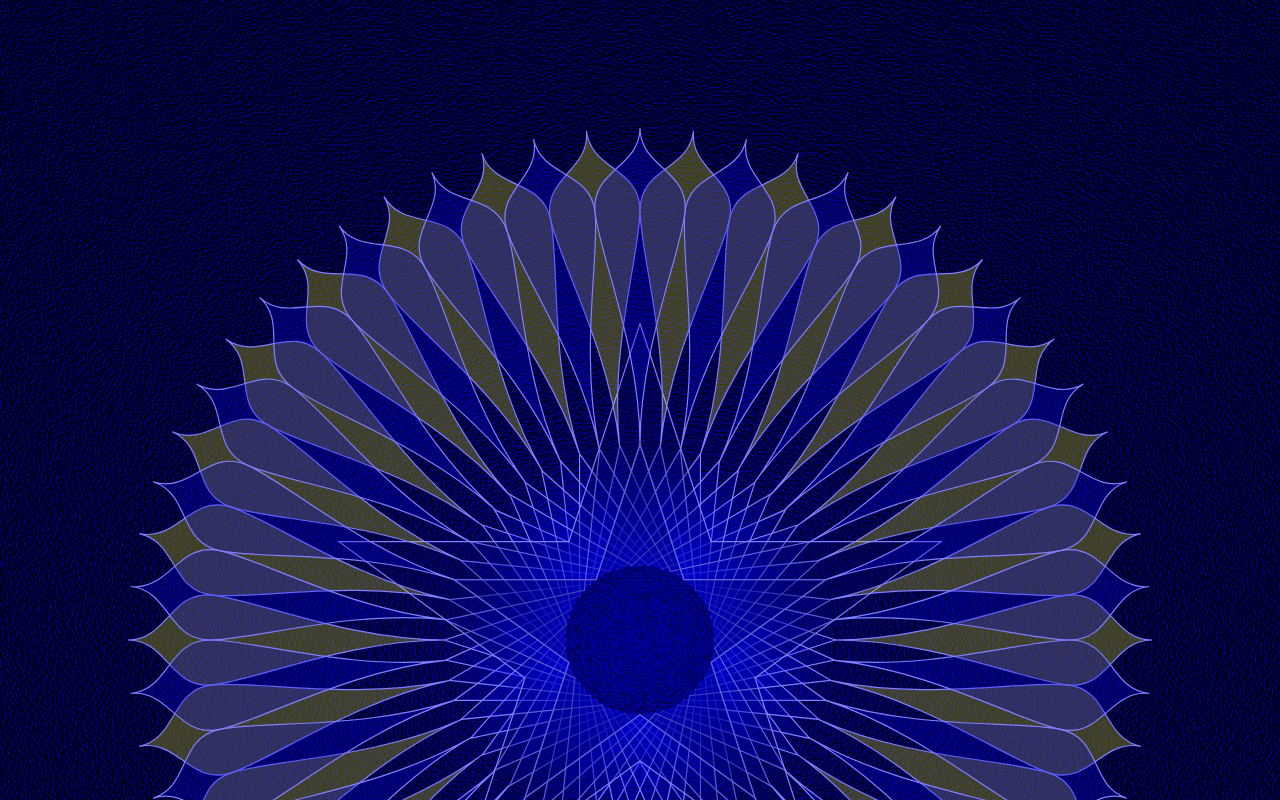
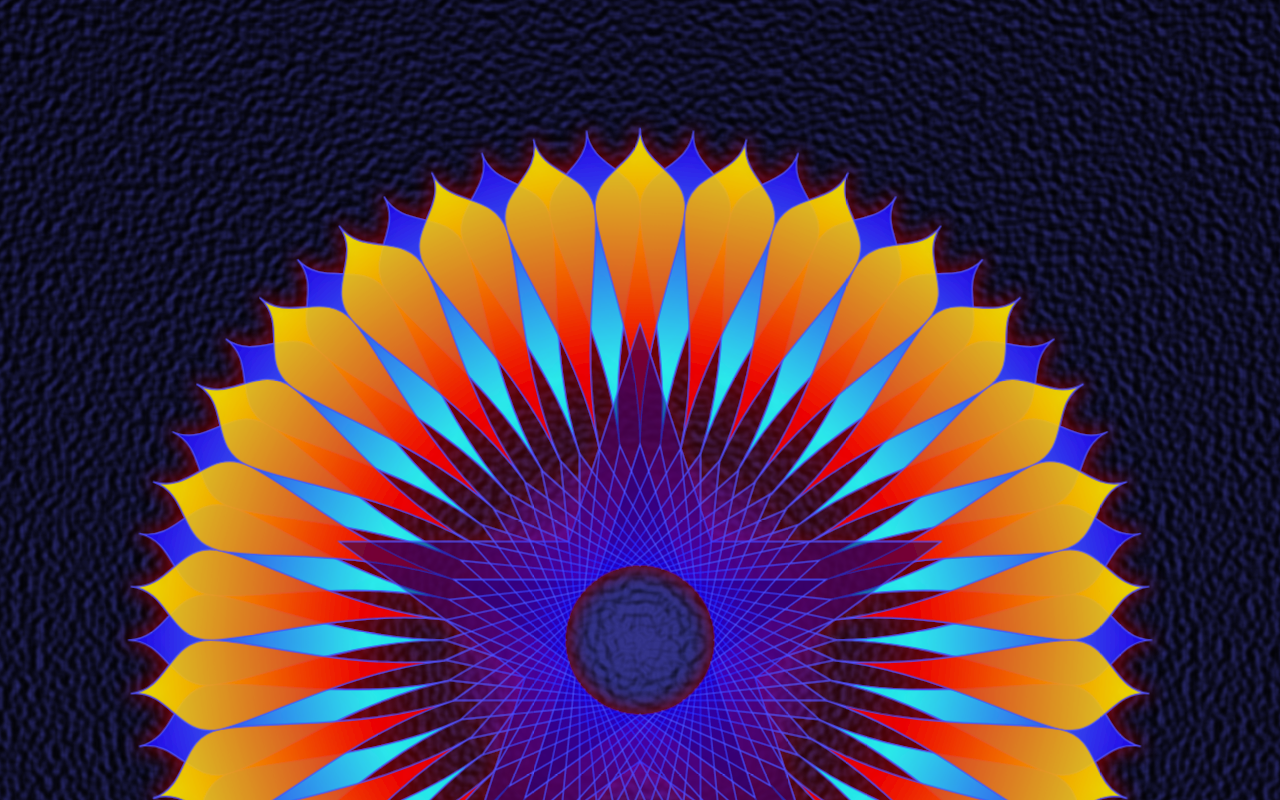
Before and after one commit to dopplerreflect/svg-wallpaper, a React (Vite) app: page / in a window 1280 px wide. Shown: the top 800 px of the page. Built offline with nearby package versions, Linux system fonts and the light colour scheme.

Commit message:
tweek blueprint

```diff
--- a/src/wallpapers/Blueprint.tsx
+++ b/src/wallpapers/Blueprint.tsx
@@ -1,5 +1,6 @@
 import React from 'react';
 import { pc } from '../utils';
+import Hexagon from './components/hexagon';
 import Star from './components/star';
 
 const PHI = (Math.sqrt(5) + 1) / 2;
@@ -8,13 +9,16 @@ const width = 1080;
 const height = 1080;
 const cx = width / 2;
 const cy = height / 2;
+const outerRadius = (height / 10) * 4;
 const numRings = 5;
-const gr = [...Array(numRings).keys()].map(k => (height / 10) * 4 * PHIm1 ** k);
-const sr = [...Array(12).keys()].map(k => gr[0] - (k + 2) ** (PHI ** PHI));
+const gr = [...Array(numRings).keys()].map(k => outerRadius * PHIm1 ** k);
+const sr = [...Array(12).keys()].map(
+  k => outerRadius - (k + 2) ** (PHI ** PHI)
+);
 const numAngles = 60;
 const angles = [...Array(numAngles).keys()].map(k => (360 / numAngles) * k);
 
-const strokeColor = 'hsl(240, 100%, 75%)';
+const strokeColor = 'hsl(240, 100%, 66%)';
 
 const p = (a: number, r: number) => ({
   x: pc(cx, cy, a, r).x,
@@ -32,18 +36,26 @@ export default function Blueprint() {
         <filter id="blueprintPaper">
           <feTurbulence
             type="fractalNoise"
-            baseFrequency={PHIm1}
+            baseFrequency={PHIm1 ** 4}
             stitchTiles="stitch"
           />
           <feSpecularLighting
-            specularConstant={PHI}
+            specularConstant={PHI ** 2}
             specularExponent={PHI ** 3}
-            lightingColor={`hsl(${240}, 100%, 33%)`}
+            lightingColor={`hsl(${240}, 50%, 33%)`}
             surfaceScale={PHI}
           >
-            <fePointLight x={cx} y={cy} z={cy / 5} />
+            <fePointLight x={cx} y={cy} z={cy / 8} />
           </feSpecularLighting>
         </filter>
+        <linearGradient id="frontPetalGradient" gradientTransform="rotate(90)">
+          <stop offset="0%" stopColor={`hsl(60, 100%, 50%)`} />
+          <stop offset="75%" stopColor={`hsl(0, 100%, 50%)`} />
+        </linearGradient>
+        <linearGradient id="rearPetalGradient" gradientTransform="rotate(90)">
+          <stop offset="0%" stopColor={`hsl(240, 100%, 50%)`} />
+          <stop offset="75%" stopColor={`hsl(180, 100%, 50%)`} />
+        </linearGradient>
         <path
           id="petal"
           d={[
@@ -61,12 +73,37 @@ export default function Blueprint() {
             ` ${p(angles[45], sr[11]).x},${p(angles[45], sr[11]).y}`,
           ].join('')}
           stroke={strokeColor}
+          strokeWidth="1"
           // fill="none"
         />
         <mask id="centerCircleMask">
           <rect width={width} height={height} fill="white" />
           <circle cx={cx} cy={cy} r={gr[4]} fill="black" />
         </mask>
+        <filter id="mandala">
+          <feFlood
+            result="flood"
+            floodColor="hsl(0, 100%, 25%)"
+            floodOpacity="1"
+          />
+          <feComposite
+            in="flood"
+            in2="SourceGraphic"
+            operator="in"
+            result="mask"
+          />
+          <feMorphology
+            in="mask"
+            operator="dilate"
+            radius="2"
+            result="dilated"
+          />
+          <feGaussianBlur in="dilated" stdDeviation="8" result="glow" />
+          <feMerge>
+            <feMergeNode in="glow" />
+            <feMergeNode in="SourceGraphic" />
+          </feMerge>
+        </filter>
       </defs>
       <rect width={width} height={height} />
       <rect
@@ -75,42 +112,7 @@ export default function Blueprint() {
         height={height}
         filter="url(#blueprintPaper)"
       />
-      {[...Array(12).keys()].map(k => (
-        <g id={`star-group-${k}`} key={k}>
-          <Star
-            key={k}
-            cx={cx}
-            cy={cy}
-            r={gr[2]}
-            rotate={(360 / 12) * k}
-            fill={`hsl(${240}, 100%, 50%)`}
-            fillOpacity={1 / 6}
-            mask="url(#centerCircleMask)"
-          />
-          <Star
-            key={k}
-            cx={cx}
-            cy={cy}
-            r={gr[2]}
-            rotate={(360 / 12) * k}
-            fill="none"
-            stroke={strokeColor}
-          />
-        </g>
-      ))}
-      {[gr[2], gr[1]].map(r => (
-        <Star
-          cx={cx}
-          cy={cy}
-          r={r}
-          rotate={-90}
-          fill={`hsl(${240}, 100%, 20%)`}
-          fillOpacity={0.25}
-          stroke={strokeColor}
-          mask="url(#centerCircleMask)"
-        />
-      ))}
-
+      <g id="mandala" filter="url(#mandala)">
         {angles.map(
           (a, i) =>
             i % 2 === 1 && (
@@ -118,8 +120,8 @@ export default function Blueprint() {
                 key={i}
                 xlinkHref="#petal"
                 transform={`rotate(${a}, ${cx}, ${cy})`}
-              fill={`hsl(${60}, 100%, 50%)`}
-              fillOpacity={0.25}
+                fill="url(#rearPetalGradient)"
+                fillOpacity="0.85"
               />
             )
         )}
@@ -130,17 +132,53 @@ export default function Blueprint() {
                 key={i}
                 xlinkHref="#petal"
                 transform={`rotate(${a}, ${cx}, ${cy})`}
-              fill={`hsl(${240}, 100%, 50%)`}
-              fillOpacity={0.25}
+                fill="url(#frontPetalGradient)"
+                fillOpacity="0.85"
               />
             )
         )}
-      {/* <Rays />
-      <RayLegend />
-      <GoldenRings />
-      <GoldenLegend />
-      <SpherishRings />
-      <SpherishLegend /> */}
+        {[gr[2], gr[1]].map(r => (
+          <Star
+            key={r}
+            cx={cx}
+            cy={cy}
+            r={r}
+            rotate={-90}
+            fill={`hsl(${240}, 100%, 20%)`}
+            fillOpacity={0.5}
+            stroke={strokeColor}
+            mask="url(#centerCircleMask)"
+          />
+        ))}
+
+        {[...Array(12).keys()].map(k => (
+          <g key={k}>
+            <Star
+              cx={cx}
+              cy={cy}
+              r={gr[2]}
+              rotate={(360 / 12) * k}
+              fill={`hsl(240, 100%, 50%)`}
+              fillOpacity={1 / 12}
+              mask="url(#centerCircleMask)"
+            />
+            <Star
+              cx={cx}
+              cy={cy}
+              r={gr[2]}
+              rotate={(360 / 12) * k}
+              fill="none"
+              stroke={strokeColor}
+            />
+          </g>
+        ))}
+      </g>
+      {/* <Rays /> */}
+      {/* <RayLegend /> */}
+      {/* <GoldenRings /> */}
+      {/* <GoldenLegend /> */}
+      {/* <SpherishRings /> */}
+      {/* <SpherishLegend /> */}
     </svg>
   );
 }
```
Lines whose indentation alone changed are shown as unchanged.
